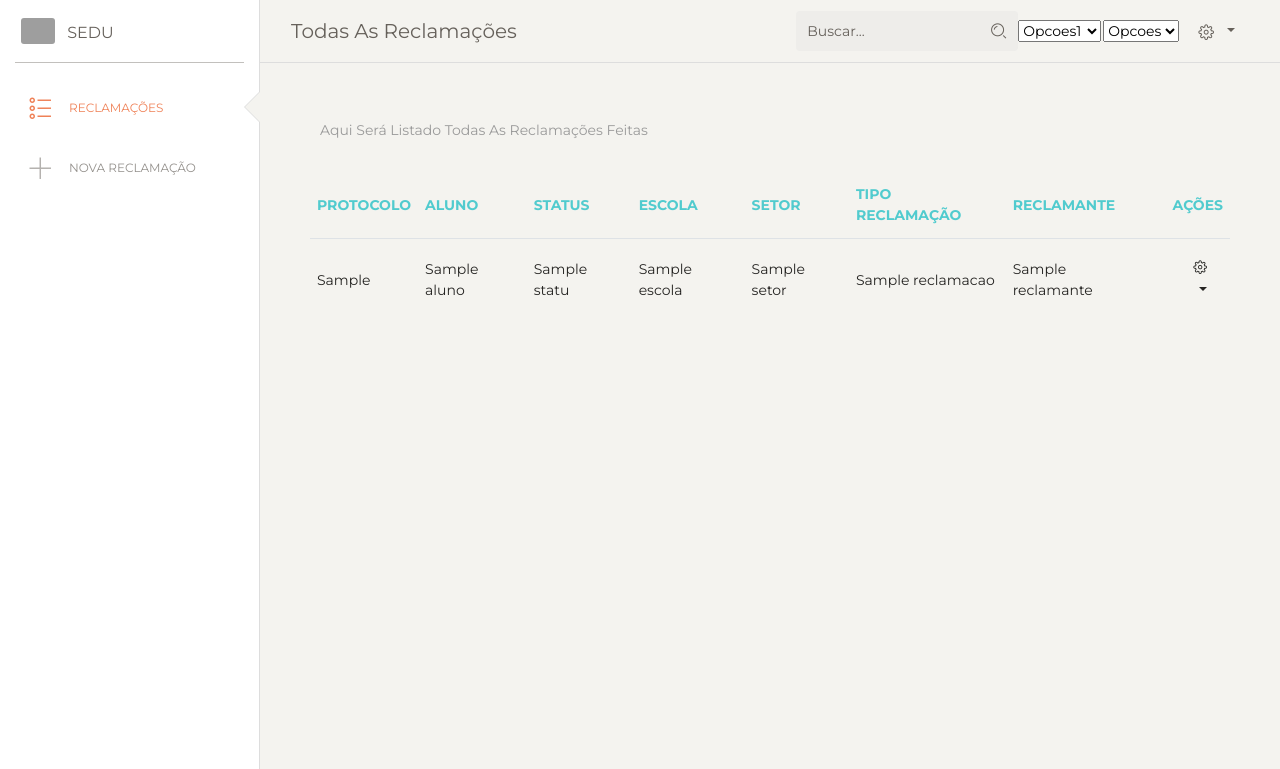
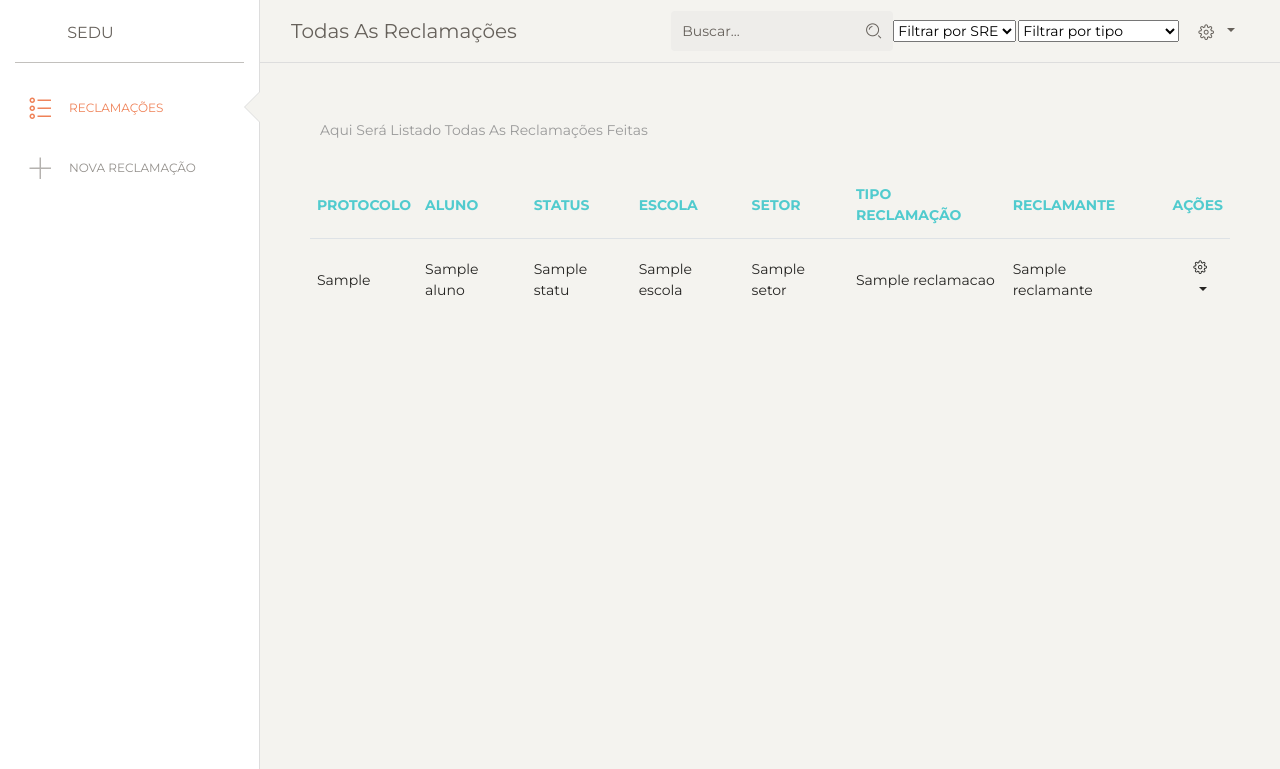
Before and after one commit to MatheusRBarbosa/sedu-denuncias, a Django app: page /web/reclamacoes/ in a window 1280 px wide. Shown: the top 769 px of the page. Run offline with Django 3.2, Linux system fonts and the light colour scheme; a user stored in the database is signed in; tables that the repository leaves empty hold one stand-in row (values such as "Sample post"); some libraries are stand-ins or nearby versions; grey boxes are pictures that could not be loaded.

Commit message:
feat(select): Exibindo valores dos filtros

```diff
--- a/sedu_webservice/denuncias/templates/denuncias/reclamacao_list.html
+++ b/sedu_webservice/denuncias/templates/denuncias/reclamacao_list.html
@@ -12,20 +12,27 @@
 {% endblock %}
 
 {% block content-filter %}
-    <select name="">
-        <option value="">Opcoes1</option>
-        <option value="">Opcoes2</option>
-        <option value="">Opcoes3</option>
+    <select name="sre">
+        <option>Filtrar por SRE</option>
+        {% for sre in SREs %}
+            <option value="{{sre.pk}}">{{sre.name}}</option>
+        {% endfor %}
+
     </select>
 {% endblock %}
 
 {% block content-orderby %}
-    <select name="" id="">
-        <option value="">Opcoes</option>
+    <select name="tipo">
+        <option>Filtrar por tipo</option>
+        {% for tipo in tipos %}
+            <option value="{{tipo.pk}}">{{tipo.nome}}</option>
+        {% endfor %}
     </select>
 {% endblock %}
 
 {% block content-body %}
+
+
 <div class="col-md-12">
     <div class="card card-plain">
         <div class="card-header">
@@ -48,7 +55,7 @@
                         </tr>
                     </thead>
                     <tbody>
-                        {% for reclamacao in object_list  %}
+                        {% for reclamacao in reclamacoes  %}
                         <tr>
                             <td>{{reclamacao.protocolo}}</td>
                             <td>{{reclamacao.aluno}}</td>
--- a/sedu_webservice/denuncias/views.py
+++ b/sedu_webservice/denuncias/views.py
@@ -12,7 +12,16 @@ from django.views.generic.edit import CreateView, UpdateView, DeleteView, FormVi
 ##Paginas Web
 @method_decorator(login_required, name='dispatch')
 class ReclamacaoList(ListView):
-    model = Reclamacao
+    #model = Reclamacao
+    context_object_name = 'reclamacoes'
+    queryset = Reclamacao.objects.all()
+
+    def get_context_data(self, **kwargs):
+        context = super(ReclamacaoList, self).get_context_data(**kwargs)
+        context['reclamacoes'] = self.queryset
+        context['SREs'] = SRE.objects.all()
+        context['tipos'] = TipoReclamacao.objects.all()
+        return context
 
 @method_decorator(login_required, name='dispatch')
 class ReclamacaoDetail(DetailView):
--- a/sedu_webservice/sedu_webservice/settings.py
+++ b/sedu_webservice/sedu_webservice/settings.py
@@ -75,6 +75,10 @@ TEMPLATES = [
     },
 ]
 
+TEMPLATE_LOADERS = (
+    'django.template.loaders.app_directories.load_template_source',
+)
+
 WSGI_APPLICATION = 'sedu_webservice.wsgi.application'
 
 
--- a/sedu_webservice/templates/home.html
+++ b/sedu_webservice/templates/home.html
@@ -8,11 +8,11 @@
   <div class="sidebar" data-color="white" data-active-color="danger">
       <div class="logo">
         <a href="http://www.creative-tim.com" class="simple-text logo-mini">
-          <div class="logo-image-small">
+          <!--<div class="logo-image-small">
             <img src="../assets/img/logo-small.png">
-          </div>
+          </div>-->
         </a>
-        <a href="" class="simple-text logo-normal">
+        <a href="{% url 'web_reclamacao_list' %}" class="simple-text logo-normal">
           SEDU
         </a>
       </div>
```
Also changed, not shown: sedu_webservice/denuncias/templates/denuncias/reclamacao_form.html (+16 -4 lines).
